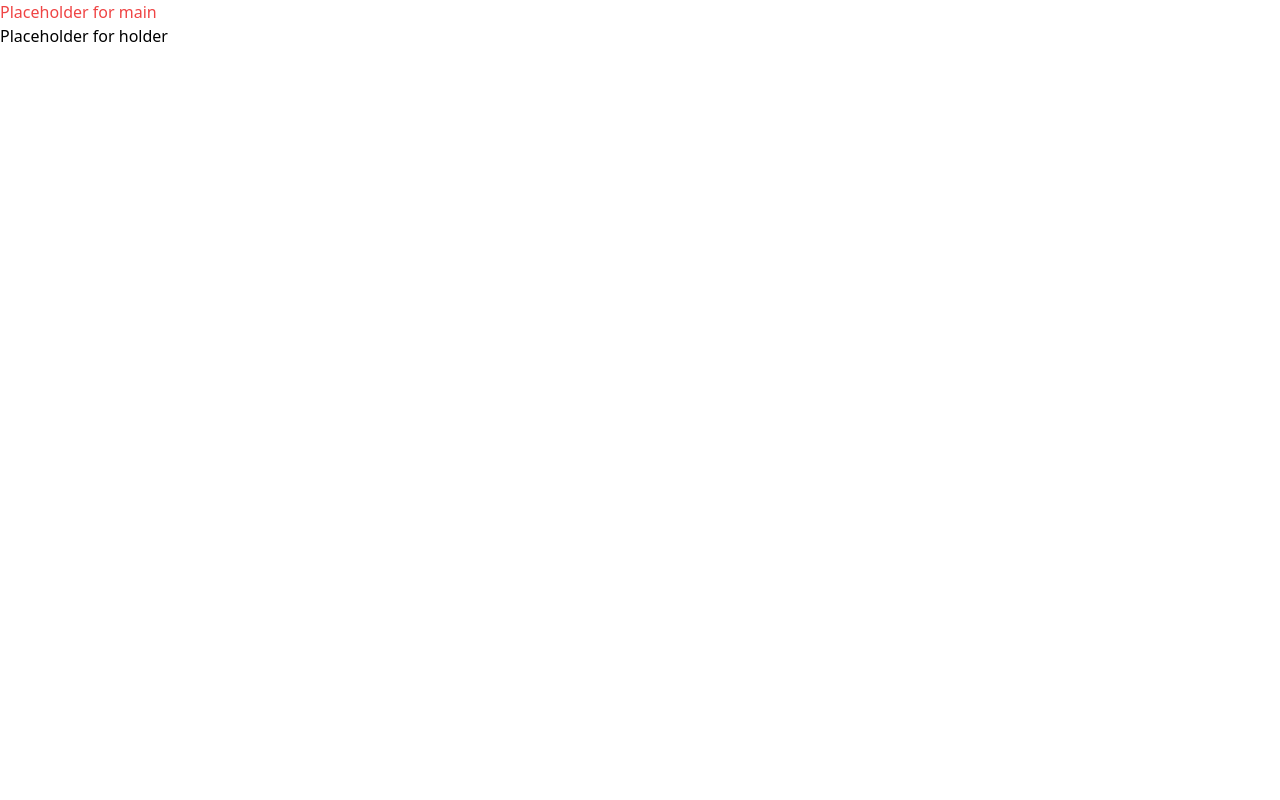
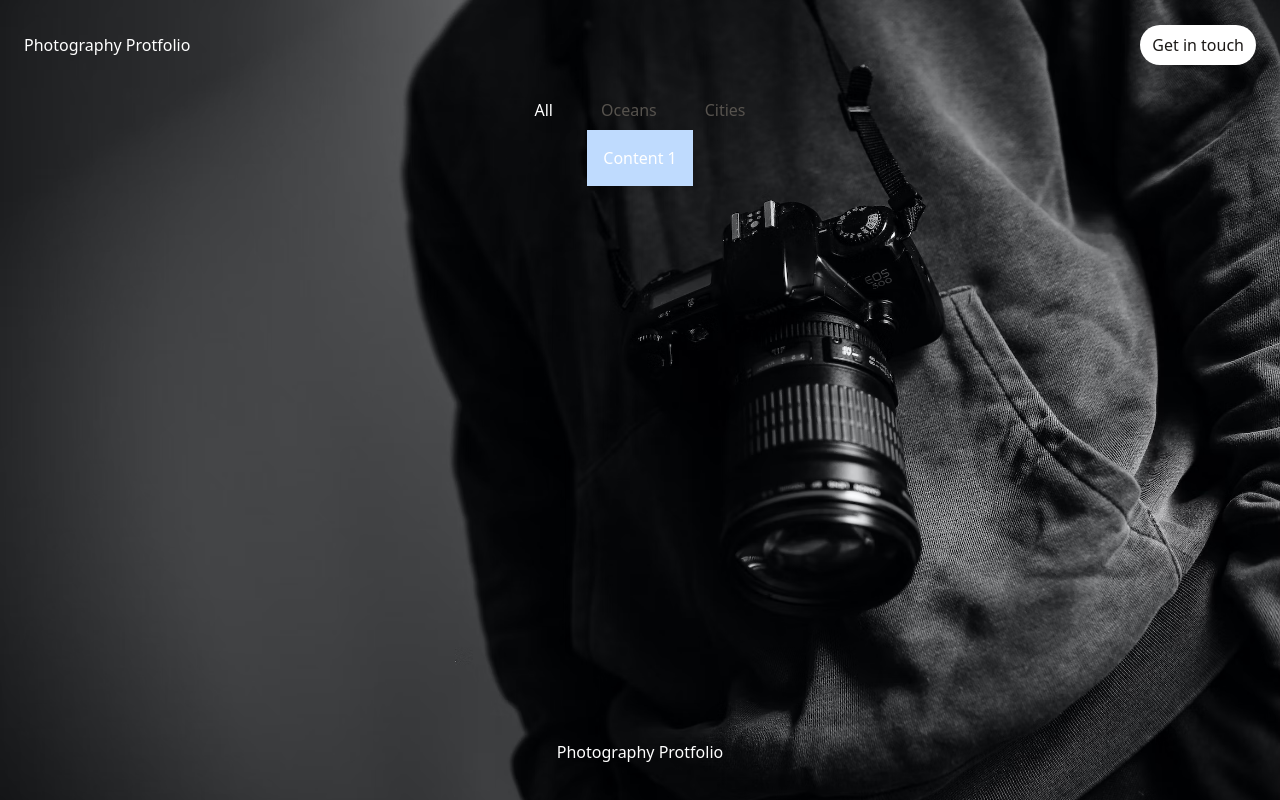
Before and after one commit to Elliott-byte/photography-portfolio, a Next.js app: page / in a window 1280 px wide. Built offline with nearby package versions, Linux system fonts and the light colour scheme.

Commit message:
create basic layout

```diff
--- a/package.json
+++ b/package.json
@@ -9,6 +9,7 @@
     "lint": "next lint"
   },
   "dependencies": {
+    "@headlessui/react": "^1.7.13",
     "@types/node": "18.15.10",
     "@types/react": "18.0.29",
     "@types/react-dom": "18.0.11",
--- a/src/pages/index.tsx
+++ b/src/pages/index.tsx
@@ -2,24 +2,64 @@ import Head from 'next/head'
 import Image from 'next/image'
 import { Inter } from 'next/font/google'
 import styles from '@/styles/Home.module.css'
+import Link from 'next/link'
+import { Tab } from '@headlessui/react'
 
 const inter = Inter({ subsets: ['latin'] })
-
+const tabs = [
+  {
+    key: 'all',
+    display: 'All'
+  },
+  {
+    key:'oceans',
+    display:'Oceans'
+  },
+  {
+    key: 'cities',
+    display:'Cities'
+  }
+];
 export default function Home() {
   return (
-    <>
+    <div className="flex flex-col h-full bg-top bg-cover"
+    style={{backgroundImage: "url('/photography-bg.png')"}}>
       <Head>
         <title>Create Next App</title>
         <meta name="description" content="Generated by create next app" />
-        <meta name="viewport" content="width=device-width, initial-scale=1" />
         <link rel="icon" href="/favicon.ico" />
       </Head>
-      <main className="text-red-500">
-        Placeholder for main
+      <head className="flex justify-between items-center h-[90px] px-6">
+        {/* <div className="text-transparent">hm</div> */}
+        <div className='text-center'>Photography Protfolio</div>
+        <Link href="#" className="rounded-3xl bg-white text-stone-900 px-3 py-2 hover:bg-opacity-90">Get in touch</Link>
+      </head>
+      <main className='grow'>
+        <div className='flex flex-col items-center'>
+          <Tab.Group>
+          <Tab.List className="flex items-center gap-8">
+            {tabs.map(tab => (
+                          <Tab key={tab.key} className="p-2">
+                          {({selected}) => (
+                             <span className={selected ? "text-white" : "text-stone-600"}>
+                              {tab.display}
+                              </span>
+                          )
+                          }
+                        </Tab>
+            ))}
+          </Tab.List>
+          <Tab.Panels>
+            <Tab.Panel className="bg-blue-200 h-full max-w-[900px] w-full p-2 sm:p-4">Content 1</Tab.Panel>
+            <Tab.Panel>Content 2</Tab.Panel>
+            <Tab.Panel>Content 3</Tab.Panel>
+          </Tab.Panels>
+        </Tab.Group>
+      </div>
       </main>
-      <footer>
-        Placeholder for holder
+      <footer className='h-[60px] flex justify-center'>
+        Photography Protfolio
       </footer>
-    </>
+    </div>
   )
 }
--- a/src/styles/globals.css
+++ b/src/styles/globals.css
@@ -1,3 +1,15 @@
 @tailwind base;
 @tailwind components;
 @tailwind utilities;
+
+@layer {
+	html,
+	body {
+		height: 100%;
+		color: white;
+	}
+
+	#__next {
+		height: 100%;
+	}
+}
```
Also changed, not shown: public/photography-bg.png (added), 1 other file (tests, documents, lock files or other folders).
